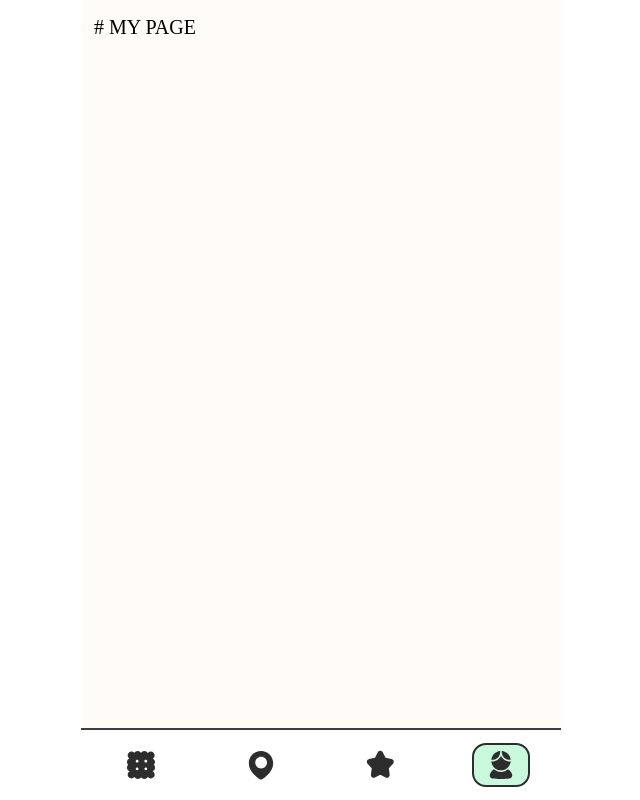
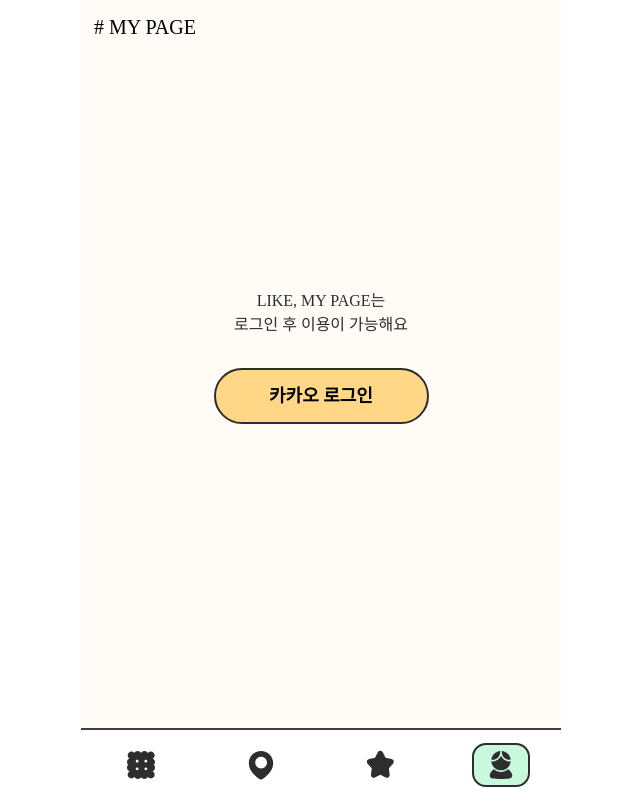
Before and after one commit to pminsun/TimeCrunch, a Next.js app: page /mypage in a window 1280 px wide. Shown: the whole page, without its empty margins (319-959 px from the left). Built offline with nearby package versions, Linux system fonts and the light colour scheme; no server answers; a web font is replaced by a local one.

Commit message:
Feat : 마이 페이지 비로그인 화면

```diff
--- a/src/pages/mypage/index.tsx
+++ b/src/pages/mypage/index.tsx
@@ -1,8 +1,34 @@
+import { kkk } from '@/api/fetchData';
+
 export default function Mypage() {
+  const loginHandler = async () => {
+    // router.push('/signup');
+    try {
+      const res = await kkk();
+      console.log(res);
+      // router.push('/signup');
+    } catch (e: any) {
+      console.error('Error Login:', e); // 에러 메시지 수정
+    }
+  };
+
   return (
     <div className="mypage_container">
       <p># MY PAGE</p>
-      <div className="content"></div>
+      <div className="content">
+        <div className="noLogin">
+          <p className="ment">
+            LIKE, MY PAGE는
+            <br /> 로그인 후 이용이 가능해요
+          </p>
+          <p
+            className="kakao_login"
+            onClick={loginHandler}
+          >
+            카카오 로그인
+          </p>
+        </div>
+      </div>
     </div>
   );
 }
--- a/src/styles/globals.css
+++ b/src/styles/globals.css
@@ -816,9 +816,23 @@
 }
 
 .mypage_container {
-  @apply px-[13px] pb-[37px];
+  @apply px-[13px] pb-[37px] h-full;
 
   > p {
     @apply font-Jalnan text-[20px] text-black py-[12px];
   }
+  .content {
+    @apply h-[calc(100%-54px)];
+  }
+
+  .noLogin {
+    @apply flex_center flex-col h-full;
+    p.ment {
+      @apply text-[#2D2D2D] text-center text-[16px] font-[500] mb-[31px];
+    }
+
+    p.kakao_login {
+      @apply flex_center h-[56px] w-[215px] mb-[32px] mx-auto text-[18px] font-[700] bg-[#FFD787] thick_border rounded-[28px];
+    }
+  }
 }
```
